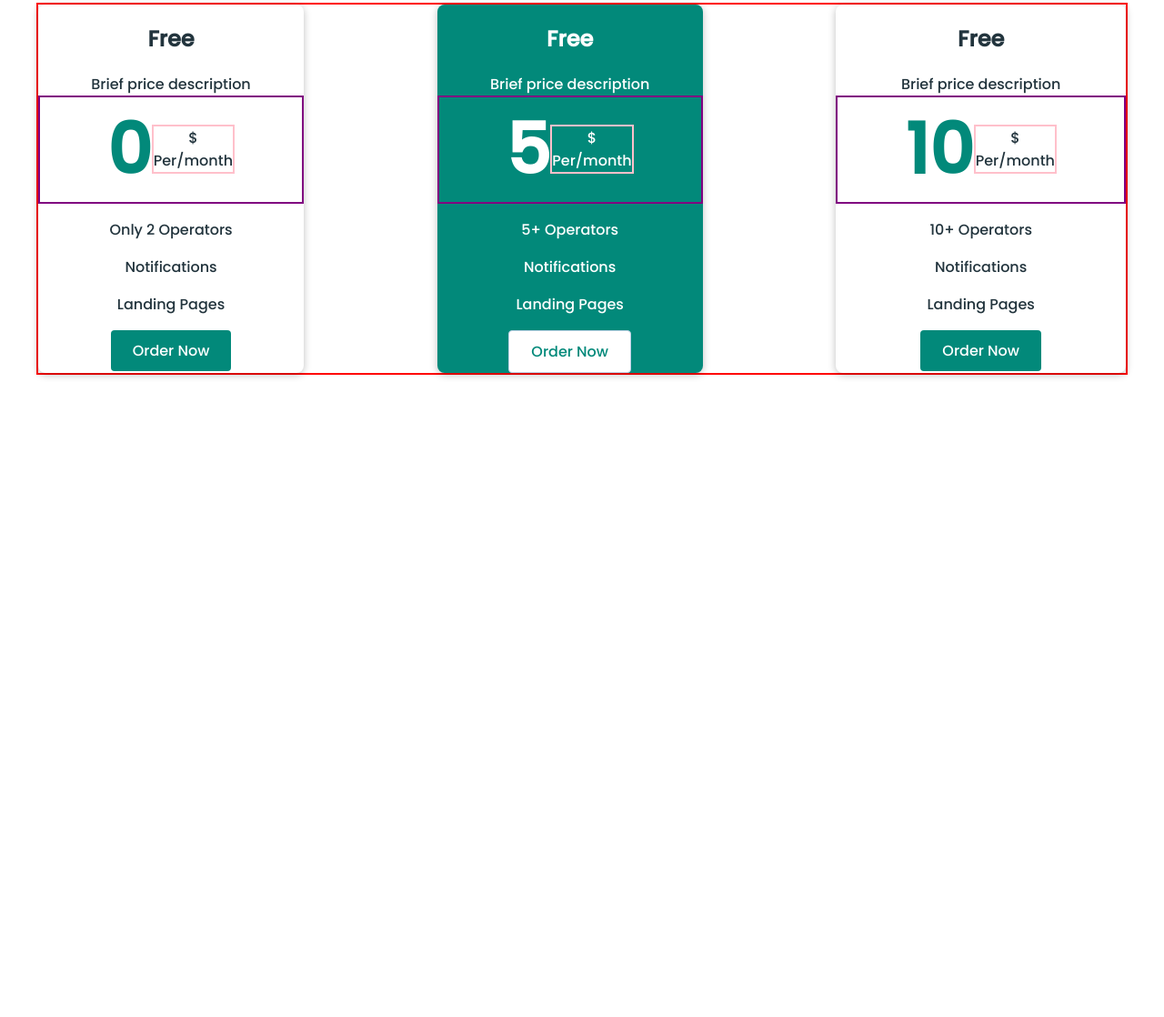
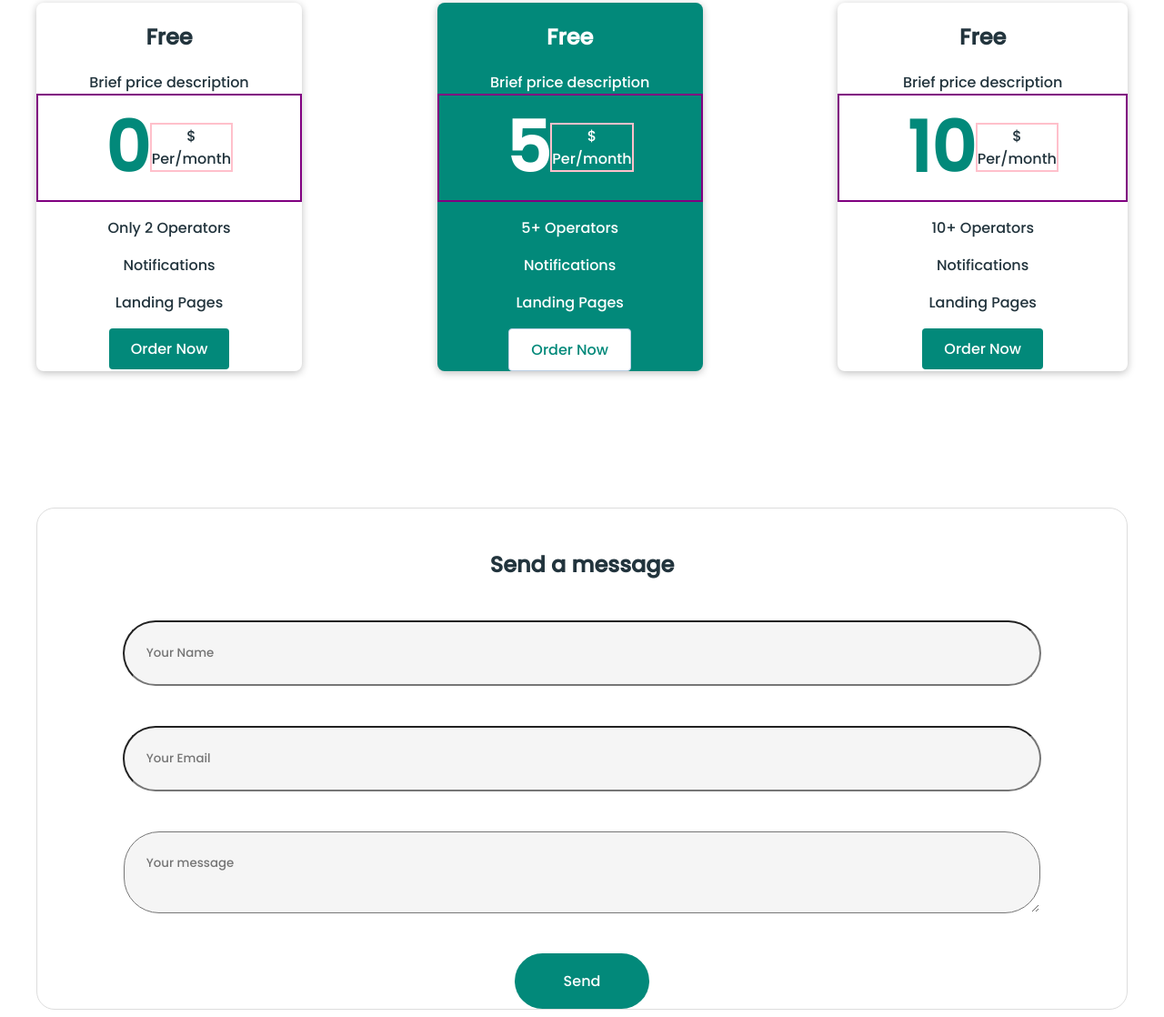
Before and after one commit to slvkubrak22/Practise, a plain HTML site: page index.html in a window 1280 px wide. Shown: the part 4254-5372 px from the top of the page at 91% size. Before the commit the page ends 4674 px from the top, so only its background shows below. Drawn offline with Linux system fonts and the light colour scheme.

Commit message:
Added <div class="mail_us">
Here i have some problems with the <textarea> element. Can't do like in the example.

```diff
--- a/index.html
+++ b/index.html
@@ -251,6 +251,15 @@
           </div>
         </div>
       </div>
+      <div class="mail_us">
+        <span class="send_a_message">Send a message</span>
+          <input class="text_input" type="text" placeholder="Your Name">
+          <input class="text_input" type="text" placeholder="Your Email">
+          <textarea class="text_input " placeholder="Your message"></textarea>
+          <button class="send">
+            <span>Send</span>
+          </button>
+      </div>
     </main>
  </body>
 </html>
--- a/style.css
+++ b/style.css
@@ -385,8 +385,11 @@ li{
     background-color: yellow;
 }
 
+.price{
+    margin-bottom: 150px;
+}
 .tables{
-    border: solid 2px red;
+
     display: flex;
     justify-content: space-between;
 }
@@ -453,3 +456,42 @@ li{
 
     color: #02897A;
 }
+
+
+.mail_us{
+    display: flex;
+    flex-direction: column;
+    align-items: center;
+    border: 1px solid #DDDDDD;
+    border-radius: 20px;
+}
+
+.send_a_message{
+    font-weight: 700;
+    font-size: 24px;
+    margin: 44px 0 44px 0;
+}
+
+.text_input {
+    display: block;
+    width: 80%;
+    font-family: inherit;
+    border-radius: 39px;
+    padding: 24px;
+    margin-bottom: 44px;
+    background-color: #F5F5F5;
+}
+
+.text_box{
+    display: block;
+    width: 80%;
+    font-family: inherit;
+}
+
+.send{
+    all: unset;
+    border-radius: 35px;
+    padding: 18px 54px;
+    background-color: #02897A;
+    color: #FFFFFF;
+}
```
